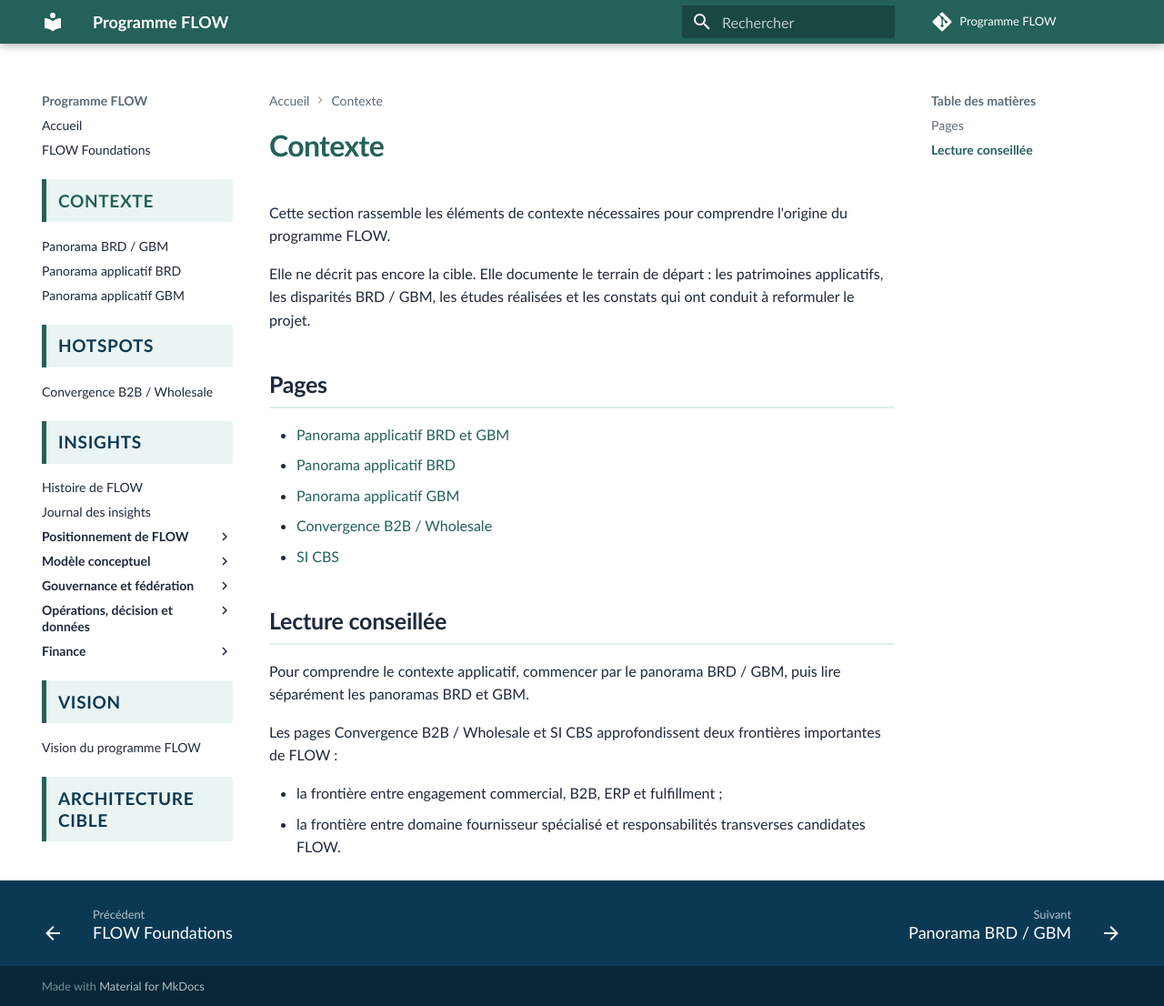
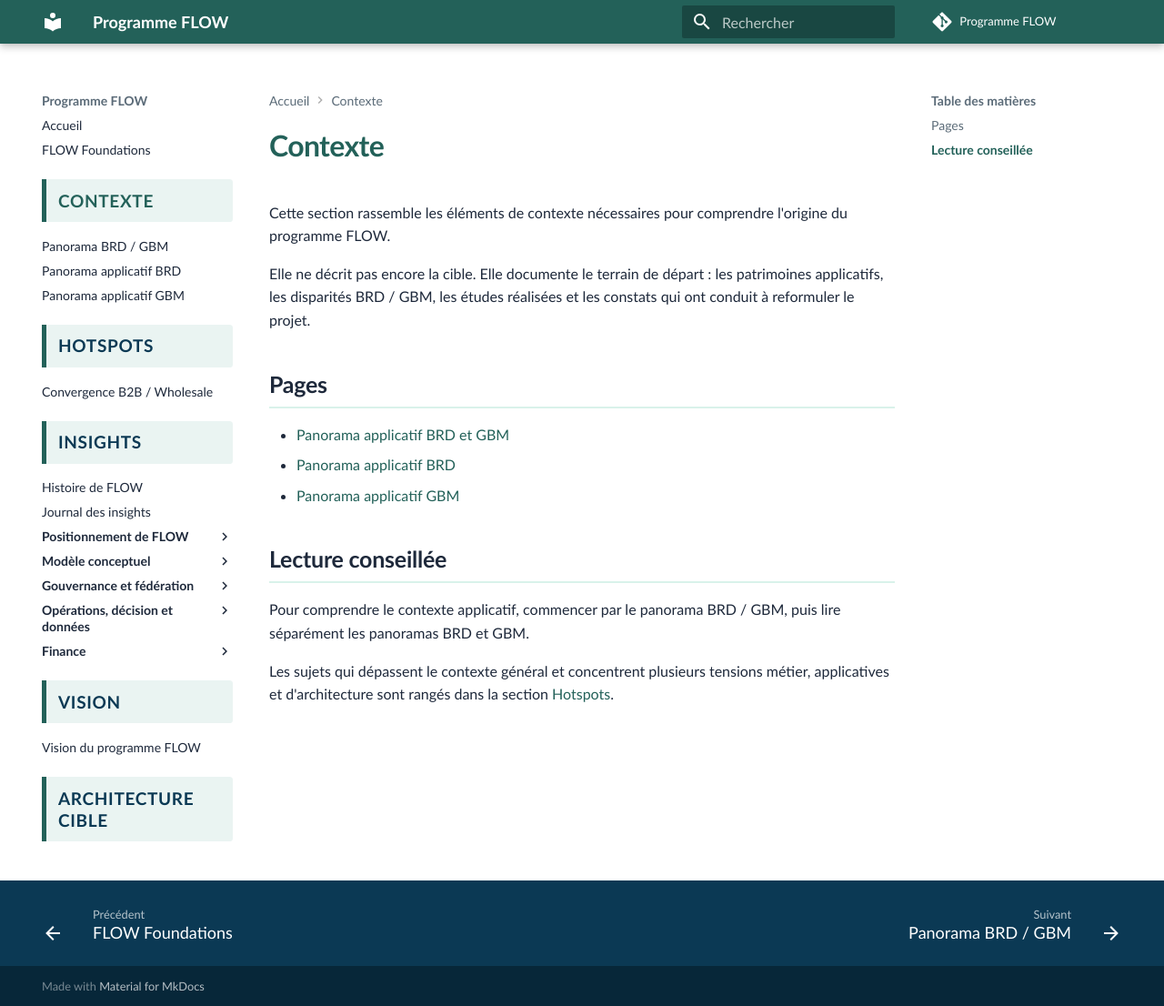
Before and after one commit to laurent-sintes/FLOW-Program, an MkDocs documentation site: the page built from docs/contexte/index.md, in a window 1280 px wide and 1106 px high. Shown: the whole window at 91% size. Built offline with MkDocs 1.6.1 and Material for MkDocs 9.7.7, drawn with Linux system fonts in a browser that asks for light colours; comment, search, counter and statistics services are not loaded.

Commit message:
Clean context index after moving hotspots

```diff
--- a/docs/contexte/index.md
+++ b/docs/contexte/index.md
@@ -9,14 +9,9 @@ Elle ne décrit pas encore la cible. Elle documente le terrain de départ : les
 - [Panorama applicatif BRD et GBM](panorama-applicatif-brd-gbm.md)
 - [Panorama applicatif BRD](panorama-brd.md)
 - [Panorama applicatif GBM](panorama-gbm.md)
-- [Convergence B2B / Wholesale](convergence-b2b-wholesale.md)
-- [SI CBS](si-cbs.md)
 
 ## Lecture conseillée
 
 Pour comprendre le contexte applicatif, commencer par le panorama BRD / GBM, puis lire séparément les panoramas BRD et GBM.
 
-Les pages Convergence B2B / Wholesale et SI CBS approfondissent deux frontières importantes de FLOW :
-
-- la frontière entre engagement commercial, B2B, ERP et fulfillment ;
-- la frontière entre domaine fournisseur spécialisé et responsabilités transverses candidates FLOW.
+Les sujets qui dépassent le contexte général et concentrent plusieurs tensions métier, applicatives et d'architecture sont rangés dans la section [Hotspots](../hotspots/index.md).
```
